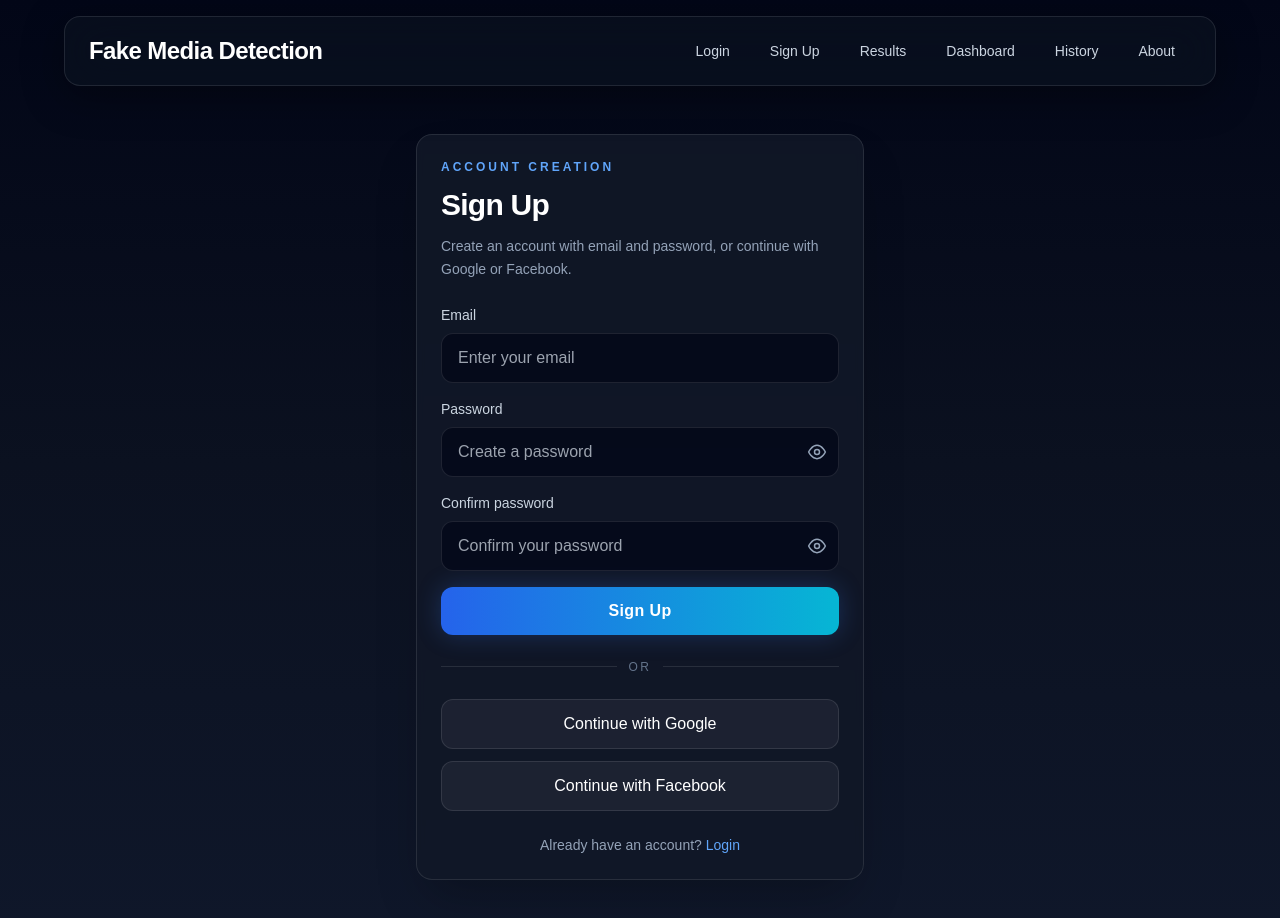
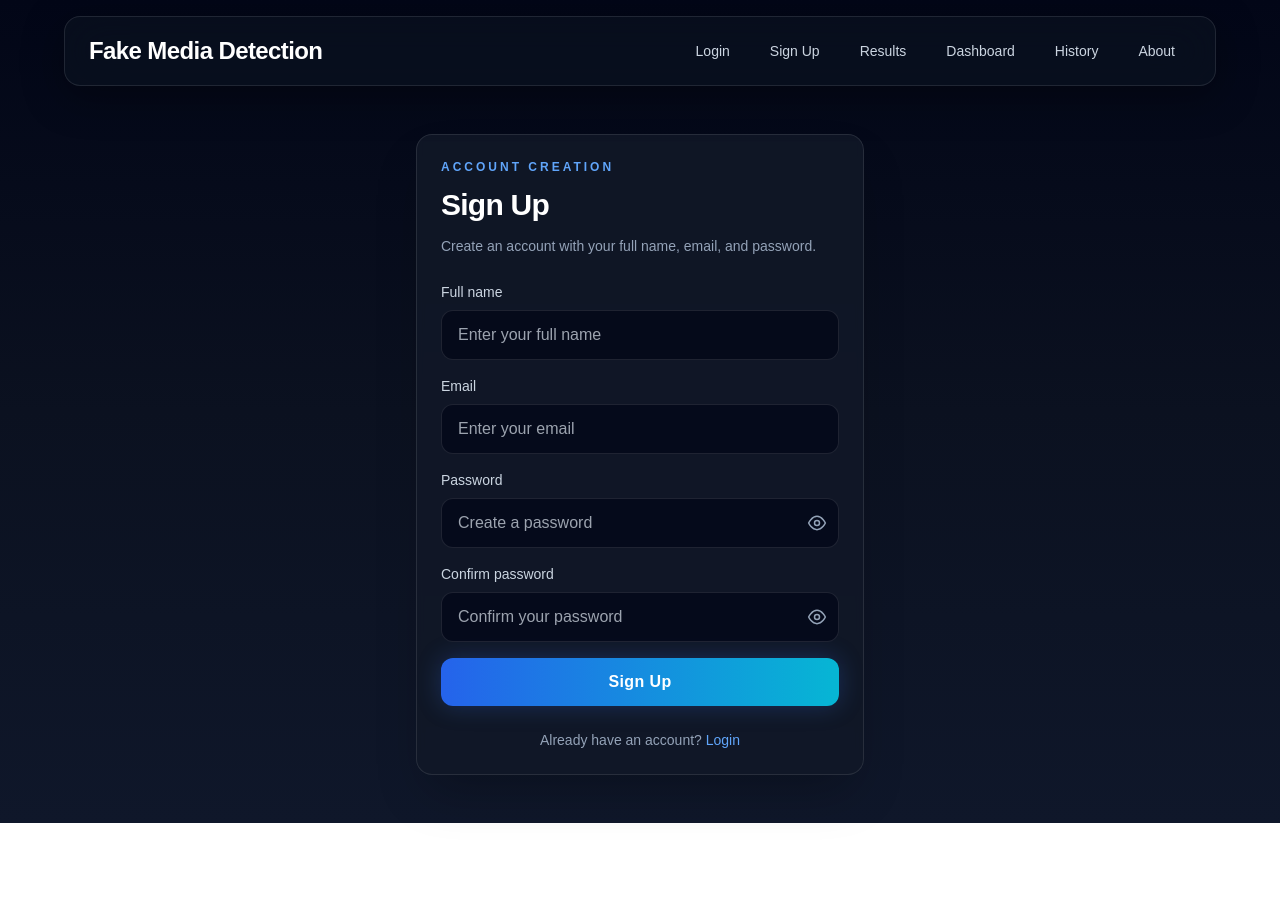
Before and after one commit to Addddiii/Fake-Image-Video-Audio-Detector, a Next.js app in the folder frontend/: page /signup in a window 1280 px wide. Shown: the top 918 px of the page. After the commit the page ends 823 px from the top, so only its background shows below. Built offline with nearby package versions, Linux system fonts and the light colour scheme; no server answers.

Commit message:
Clened up sign-up page

```diff
--- a/frontend/pages/signup.tsx
+++ b/frontend/pages/signup.tsx
@@ -4,16 +4,11 @@ import { FormEvent, useEffect, useRef, useState } from 'react'
 import {
   createUserWithEmailAndPassword,
   onAuthStateChanged,
-  signInWithPopup,
-  signOut
+  signOut,
+  updateProfile
 } from 'firebase/auth'
 import Navbar from '@/components/Navbar'
-import {
-  auth,
-  facebookProvider,
-  googleProvider,
-  hasFirebaseConfig
-} from '@/utils/firebase'
+import { auth, hasFirebaseConfig } from '@/utils/firebase'
 
 function getSignupErrorMessage(error: any) {
   switch (error?.code) {
@@ -25,10 +20,6 @@ function getSignupErrorMessage(error: any) {
       return 'Password should be at least 6 characters.'
     case 'auth/network-request-failed':
       return 'Network error. Please check your internet connection and try again.'
-    case 'auth/popup-closed-by-user':
-      return 'The sign-up popup was closed before finishing.'
-    case 'auth/cancelled-popup-request':
-      return 'Another sign-in popup is already open.'
     default:
       return 'Sign up failed. Please try again.'
   }
@@ -38,6 +29,7 @@ export default function SignupPage() {
   const router = useRouter()
   const skipAutoRedirectRef = useRef(false)
 
+  const [fullName, setFullName] = useState('')
   const [email, setEmail] = useState('')
   const [password, setPassword] = useState('')
   const [confirmPassword, setConfirmPassword] = useState('')
@@ -62,6 +54,11 @@ export default function SignupPage() {
     e.preventDefault()
     setError('')
 
+    if (!fullName.trim()) {
+      setError('Please enter your full name.')
+      return
+    }
+
     if (password !== confirmPassword) {
       setError('Passwords do not match.')
       return
@@ -77,54 +74,22 @@ export default function SignupPage() {
     try {
       setLoading(true)
       skipAutoRedirectRef.current = true
-      await createUserWithEmailAndPassword(firebaseAuth, email, password)
+
+      const userCredential = await createUserWithEmailAndPassword(
+        firebaseAuth,
+        email,
+        password
+      )
+
+      await updateProfile(userCredential.user, {
+        displayName: fullName.trim()
+      })
+
       await signOut(firebaseAuth)
       router.push('/login?signup=success')
     } catch (err: any) {
       setError(getSignupErrorMessage(err))
       skipAutoRedirectRef.current = false
-    } finally {
-      setLoading(false)
-    }
-  }
-
-  const handleGoogleSignup = async () => {
-    setError('')
-
-    const firebaseAuth = auth
-
-    if (!hasFirebaseConfig || !firebaseAuth) {
-      setError('Firebase is not configured yet. Add the frontend env values first.')
-      return
-    }
-
-    try {
-      setLoading(true)
-      await signInWithPopup(firebaseAuth, googleProvider)
-      router.push('/')
-    } catch (err: any) {
-      setError(getSignupErrorMessage(err))
-    } finally {
-      setLoading(false)
-    }
-  }
-
-  const handleFacebookSignup = async () => {
-    setError('')
-
-    const firebaseAuth = auth
-
-    if (!hasFirebaseConfig || !firebaseAuth) {
-      setError('Firebase is not configured yet. Add the frontend env values first.')
-      return
-    }
-
-    try {
-      setLoading(true)
-      await signInWithPopup(firebaseAuth, facebookProvider)
-      router.push('/')
-    } catch (err: any) {
-      setError(getSignupErrorMessage(err))
     } finally {
       setLoading(false)
     }
@@ -144,10 +109,22 @@ export default function SignupPage() {
             Sign Up
           </h1>
           <p className="text-slate-400 mt-3 text-sm leading-relaxed">
-            Create an account with email and password, or continue with Google or Facebook.
+            Create an account with your full name, email, and password.
           </p>
 
           <form onSubmit={handleSignup} className="mt-6 flex flex-col gap-4">
+            <div>
+              <label className="block text-sm text-slate-300 mb-2">Full name</label>
+              <input
+                type="text"
+                value={fullName}
+                onChange={(e) => setFullName(e.target.value)}
+                required
+                className="w-full rounded-xl border border-white/10 bg-[#020617]/70 px-4 py-3 text-white outline-none focus:border-blue-400/50"
+                placeholder="Enter your full name"
+              />
+            </div>
+
             <div>
               <label className="block text-sm text-slate-300 mb-2">Email</label>
               <input
@@ -267,32 +244,6 @@ export default function SignupPage() {
             </button>
           </form>
 
-          <div className="mt-6 flex items-center gap-3">
-            <div className="h-px flex-1 bg-white/10" />
-            <span className="text-xs uppercase tracking-[0.2em] text-slate-500">or</span>
-            <div className="h-px flex-1 bg-white/10" />
-          </div>
-
-          <div className="mt-6 flex flex-col gap-3">
-            <button
-              type="button"
-              onClick={handleGoogleSignup}
-              disabled={loading}
-              className="w-full rounded-xl border border-white/10 bg-white/5 px-4 py-3 text-white hover:bg-white/10 transition"
-            >
-              Continue with Google
-            </button>
-
-            <button
-              type="button"
-              onClick={handleFacebookSignup}
-              disabled={loading}
-              className="w-full rounded-xl border border-white/10 bg-white/5 px-4 py-3 text-white hover:bg-white/10 transition"
-            >
-              Continue with Facebook
-            </button>
-          </div>
-
           <p className="text-sm text-slate-400 mt-6 text-center">
             Already have an account?{' '}
             <Link href="/login" className="text-blue-400 hover:text-blue-300">
```
